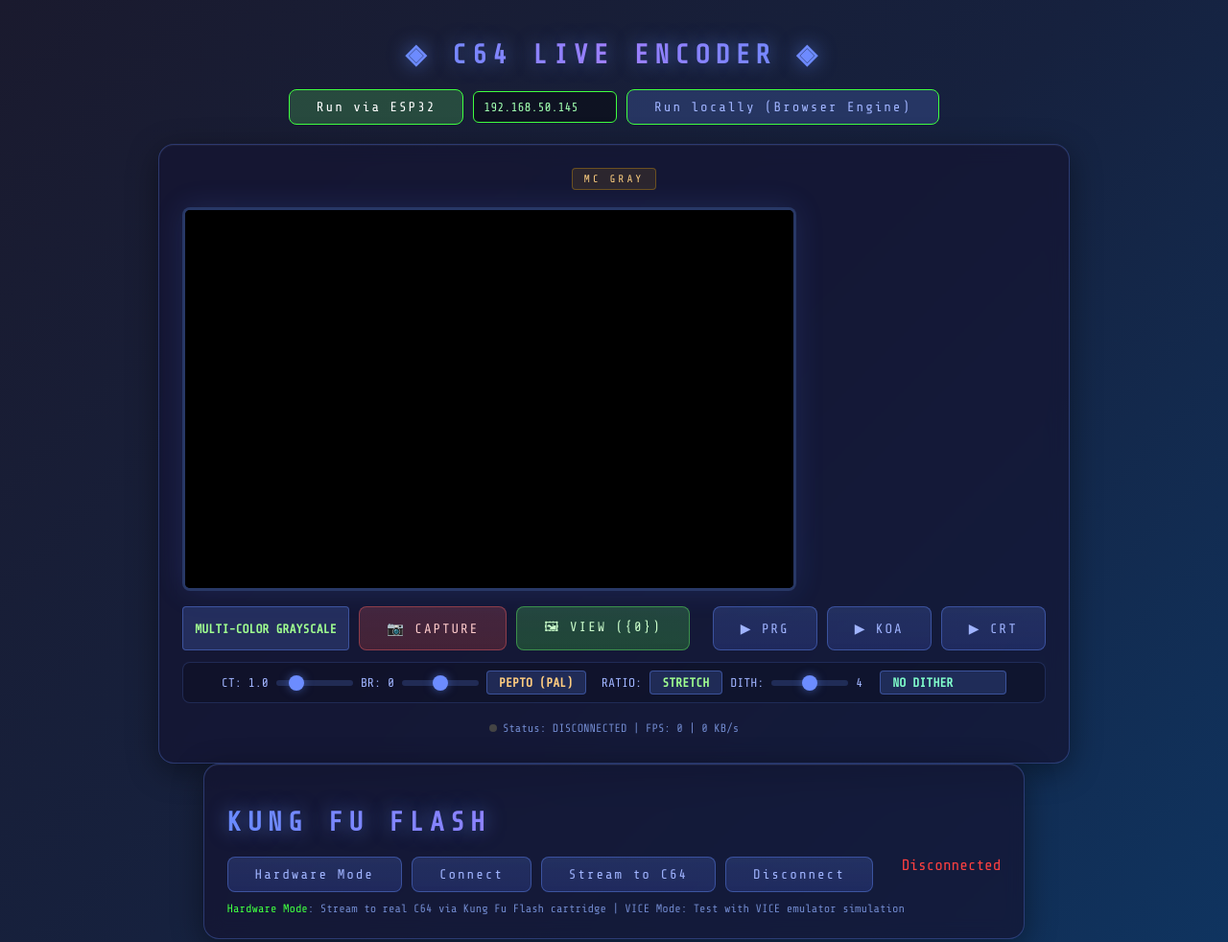
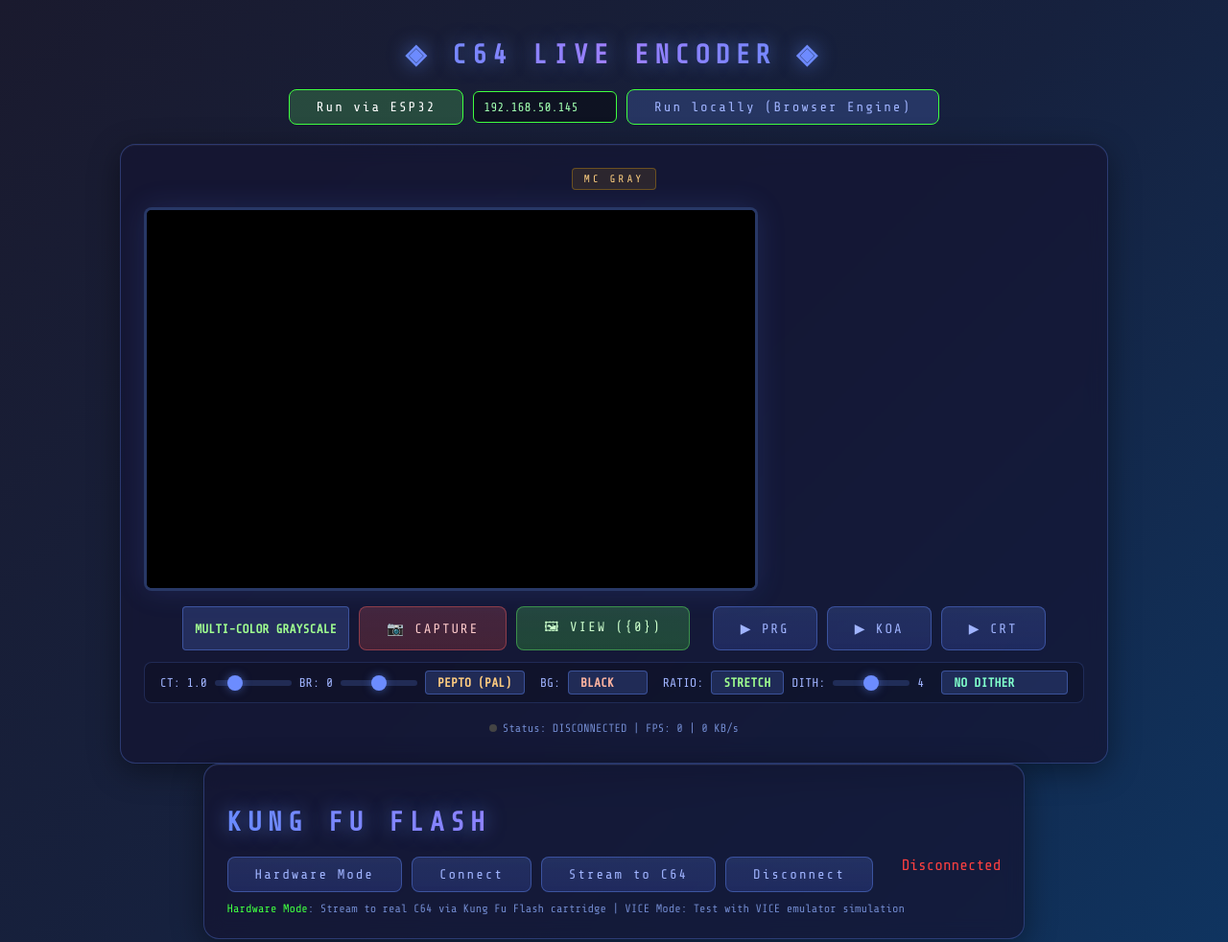
Before and after one commit to mwedmark/espStreamer, a plain HTML site: page frontend/index.html in a window 1280 px wide. Shown: the top 982 px of the page at 96% size. Drawn offline with nearby package versions, Linux system fonts and the light colour scheme; no server answers.

Commit message:
Added settings for background

```diff
--- a/frontend/app.js
+++ b/frontend/app.js
@@ -808,6 +808,7 @@ async function upd() {
       if (document.getElementById('dither') && document.activeElement !== document.getElementById('dither')) { document.getElementById('dither').value = s.dither; updateDitherText(); }
       if (document.getElementById('ditherType') && document.activeElement !== document.getElementById('ditherType')) { document.getElementById('ditherType').value = s.ditherType; }
       if (document.getElementById('scaling') && document.activeElement !== document.getElementById('scaling')) { document.getElementById('scaling').value = s.scaling; document.getElementById('c').setAttribute('data-scale', s.scaling); }
+      if (document.getElementById('bgcolor') && document.activeElement !== document.getElementById('bgcolor')) { document.getElementById('bgcolor').value = s.bg; }
     }
     if (r && r.ok) {
       const d = new Uint8Array(await r.arrayBuffer());
--- a/frontend/index.html
+++ b/frontend/index.html
@@ -271,6 +271,25 @@
         <option value="0">PEPTO (PAL)</option>
         <option value="1">COLODORE</option>
       </select>
+      <span style="margin-left:8px">BG:</span>
+      <select id="bgcolor" onchange="sendBg()" style="color:#ffb4a0">
+        <option value="0">BLACK</option>
+        <option value="1">WHITE</option>
+        <option value="2">RED</option>
+        <option value="3">CYAN</option>
+        <option value="4">PURPLE</option>
+        <option value="5">GREEN</option>
+        <option value="6">BLUE</option>
+        <option value="7">YELLOW</option>
+        <option value="8">ORANGE</option>
+        <option value="9">BROWN</option>
+        <option value="10">LT RED</option>
+        <option value="11">DK GRAY</option>
+        <option value="12">GRAY</option>
+        <option value="13">LT GREEN</option>
+        <option value="14">LT BLUE</option>
+        <option value="15">LT GRAY</option>
+      </select>
       <span style="margin-left:8px">RATIO:</span>
       <select id="scaling" onchange="sendScaling()">
         <option value="0">STRETCH</option>
```
